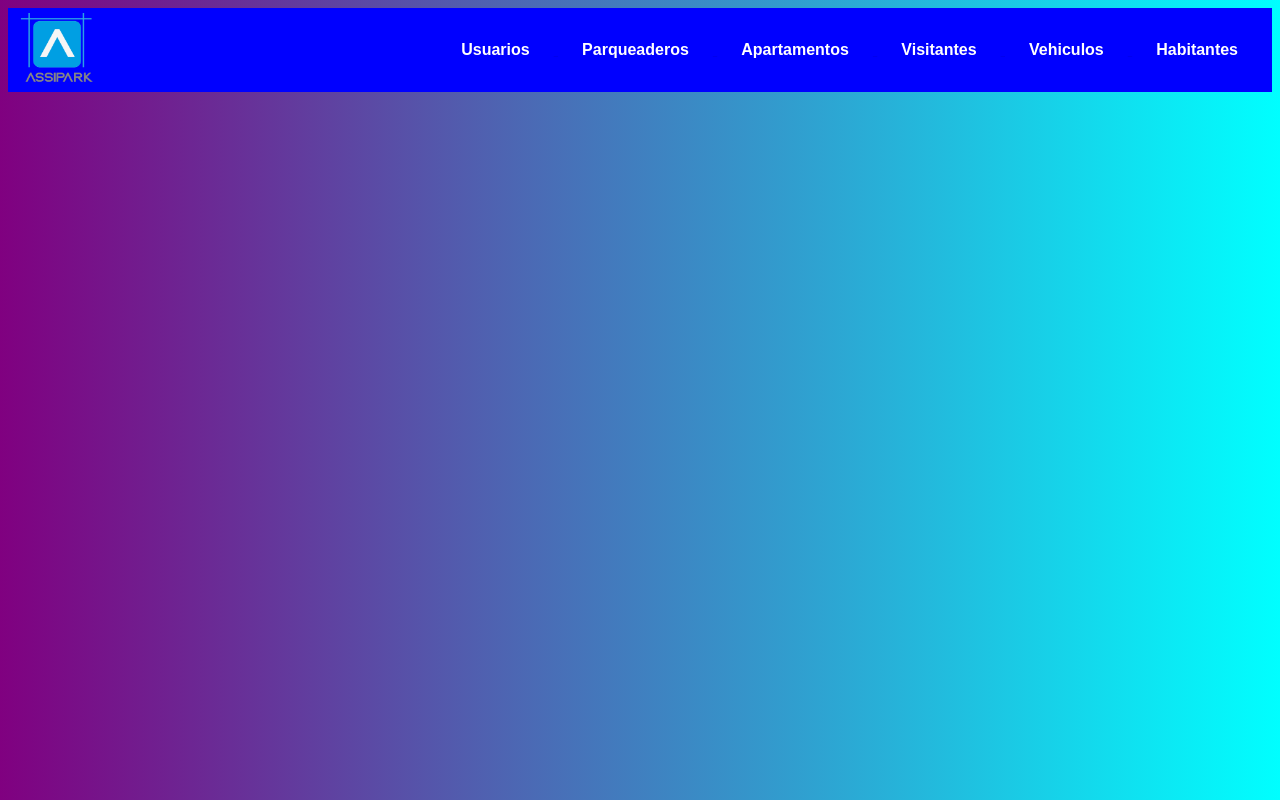
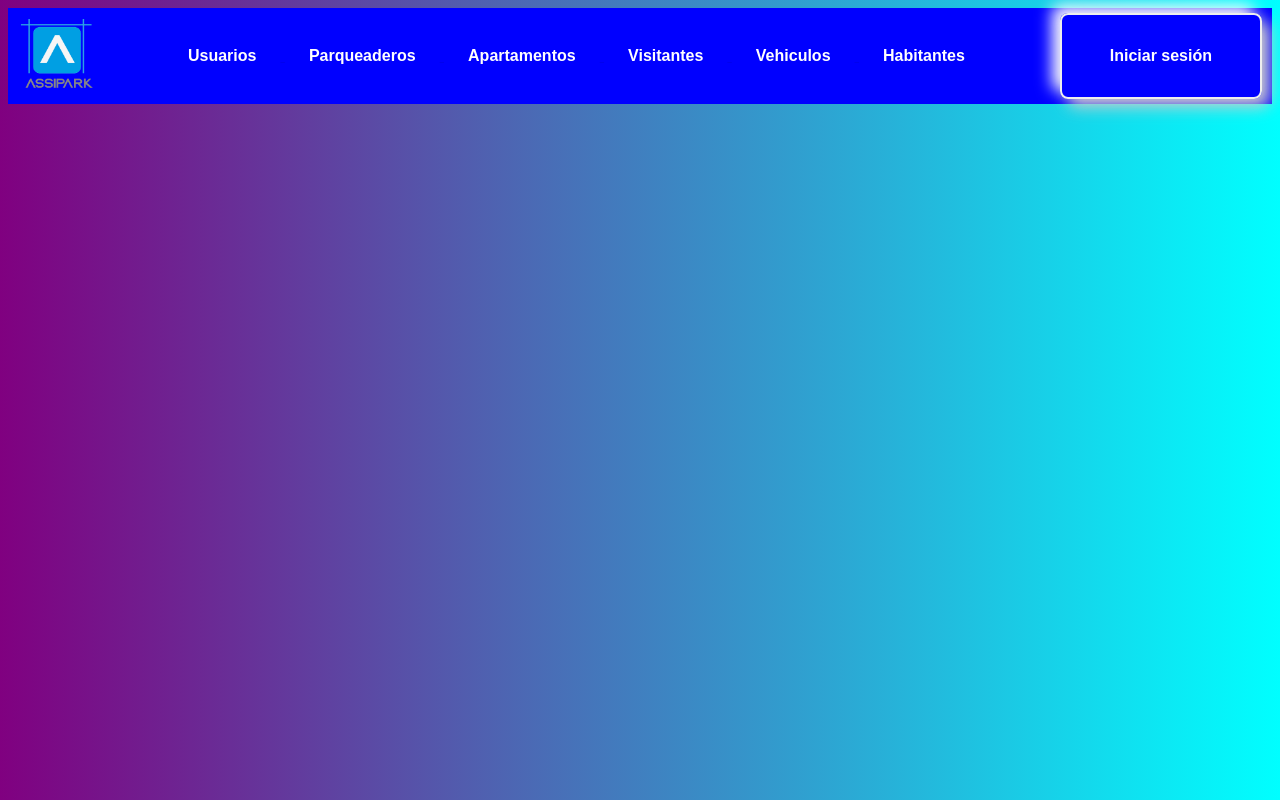
Before and after one commit to kcarrillor01/assipark, a plain HTML site: page templates/users.html in a window 1280 px wide. Drawn offline with Linux system fonts and the light colour scheme.

Commit message:
correccion navegador
pahynh

```diff
--- a/static/_css/style.css
+++ b/static/_css/style.css
@@ -33,16 +33,35 @@ button{
 }
 
 button:hover{
+    border-bottom: 3px solid white;
+}
+
+button:active{
+    border-bottom: 3px solid white;
+}
+
+.login{
+    background-color: transparent;
+    font-weight: bold;
+    color: #000;
+    font-size: 1rem;
+    padding: 1rem 1.5rem;
+    border: 2px solid #eee;
+    border-radius: .5rem;
+    cursor: pointer;
+    transition: all 1s ease;
+    box-shadow: .5rem .5rem 1rem #ccc,
+    -.5rem -.5rem 1rem #fff
+}
+.login:hover{
     box-shadow: .5rem .5rem 1rem #fff,
     -.5rem -.5rem 1rem #ccc
 
 }
 
-button:active{
+.login:active{
     box-shadow: inset .2rem .2rem 1rem #fff,
     inset -.2rem -.2rem 1rem #ccc
-}
-.head .button{
 
 }
 #myForm{
--- a/templates/users.html
+++ b/templates/users.html
@@ -49,6 +49,12 @@
             </a>
         </nav>
     </div>
+    <div class="login">
+        <a><button>
+           Iniciar sesión
+        </button>
+        </a>
+    </div>
 </header>
 </body>
 </html>
```
